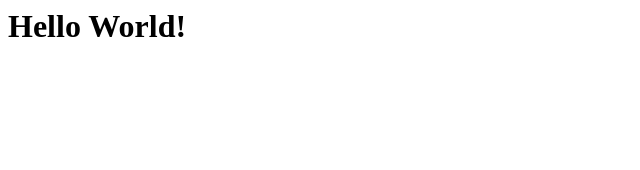
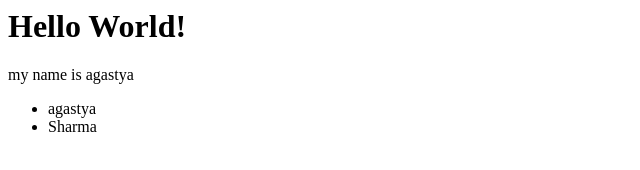
Before and after one commit to agastya1554/GH-Pages, a plain HTML site: page index.html in a window 1280 px wide. Shown: the whole page, without its empty margins (0-640 px from the left). Drawn offline with Linux system fonts and the light colour scheme.

Commit message:
Update index.html

```diff
--- a/index.html
+++ b/index.html
@@ -1 +1,7 @@
 <h1> Hello World!</h1>
+<p> my name is agastya </p>
+<ul>
+    <li> agastya
+    </li>
+    <li> Sharma </li>
+</ul>
```
